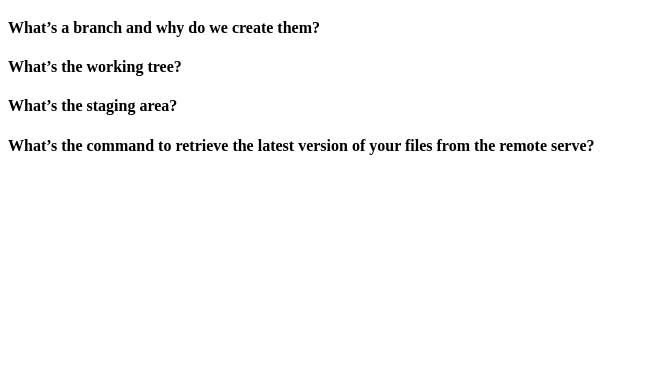
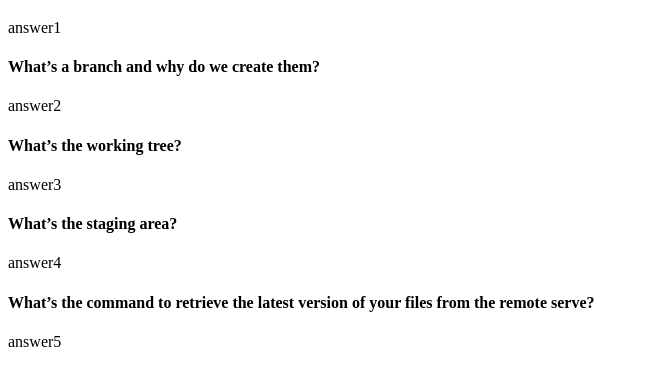
Before and after one commit to akyouz/git-adventure, a plain HTML site: page index.html in a window 1280 px wide. Shown: the part 61-446 px from the top of the page, without its empty margins (0-649 px from the left). Drawn offline with Linux system fonts and the light colour scheme.

Commit message:
branch add

```diff
--- a/index.html
+++ b/index.html
@@ -6,10 +6,14 @@
 <body>
 
 <h1>What is Git and why is it so important?</h1>
+<p>answer1</p>
 <h4>What’s a branch and why do we create them?</h4>
+<p>answer2</p>
 <h4>What’s the working tree?</h4>
+<p>answer3</p>
 <h4>What’s the staging area?</h4>
+<p>answer4</p>
 <h4>What’s the command to retrieve the latest version of your files from the remote serve?</h4>
-
+<p>answer5</p>
 </body>
 </html>
```
